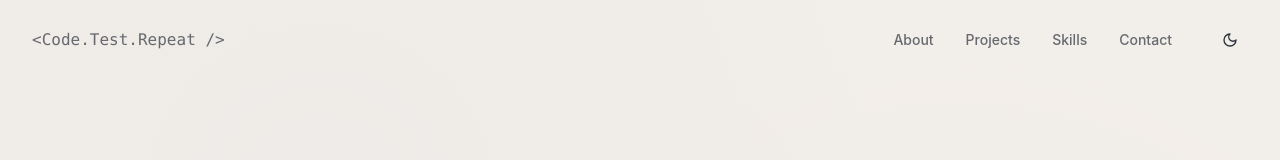
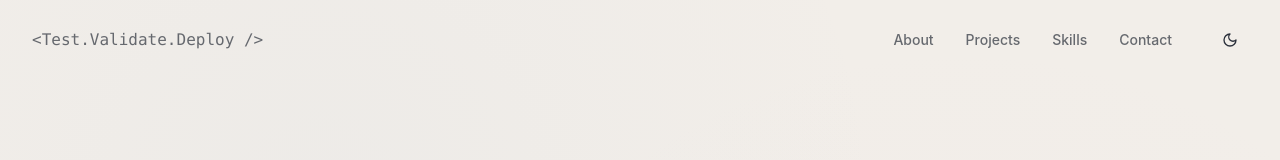
Before and after one commit to sindhusundararajan/sindhusundararajan.github.io, a React (Create React App) app in the folder frontend/: page / in a window 1280 px wide. Shown: the top 160 px of the page. Built offline with nearby package versions, Linux system fonts and the light colour scheme.

Commit message:
auto-commit for c69496d1-fe08-4fe1-ba35-d2a630d86fe0

```diff
--- a/frontend/src/data/mock.js
+++ b/frontend/src/data/mock.js
@@ -3,7 +3,7 @@
 
 export const personalInfo = {
   name: "Sindhu Sundararajan",
-  tagline: "<Code.Test.Repeat />",
+  tagline: "<Test.Validate.Deploy />",
   title: "Software Development Engineer in Test",
   subtitle: "Quality Assurance | SDET | Test Automation Architect | Python & Cloud Testing Specialist",
   heroHeadline: "Quality as a Feature, Not a Phase",
```
